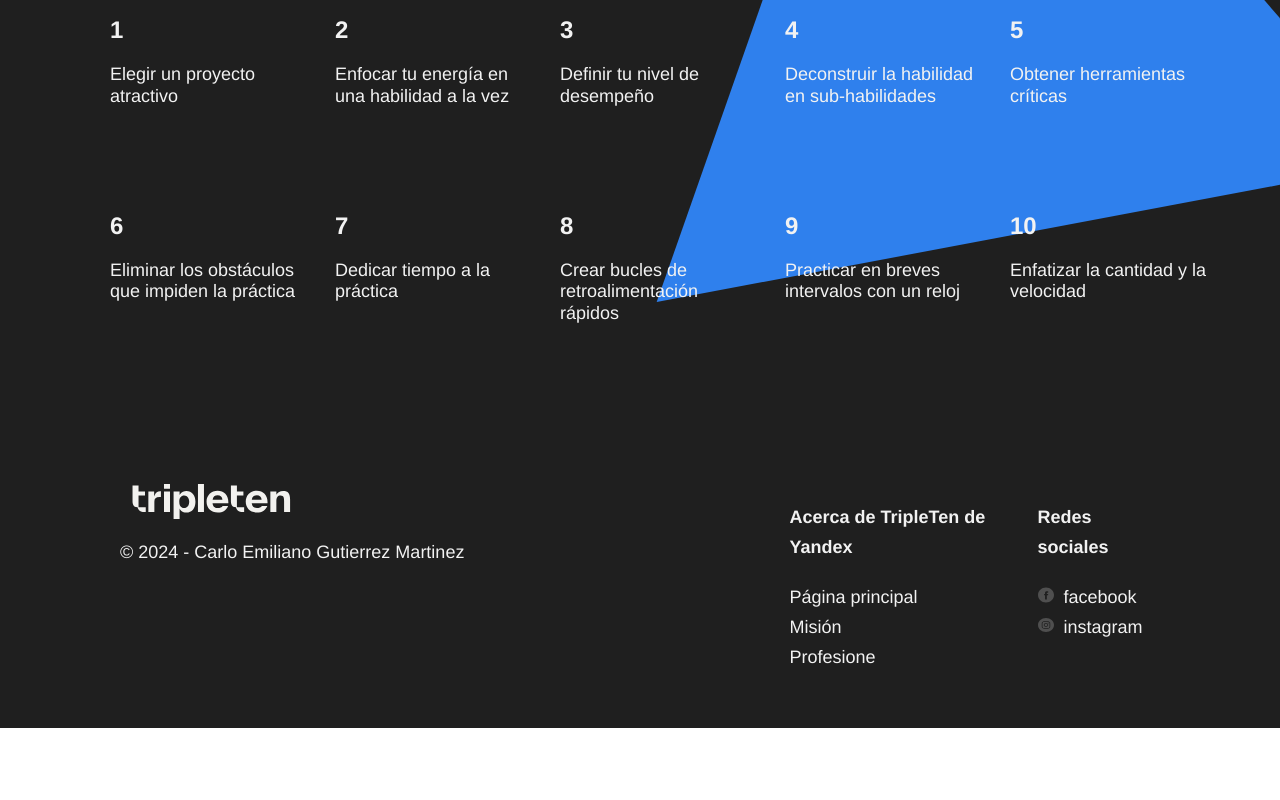
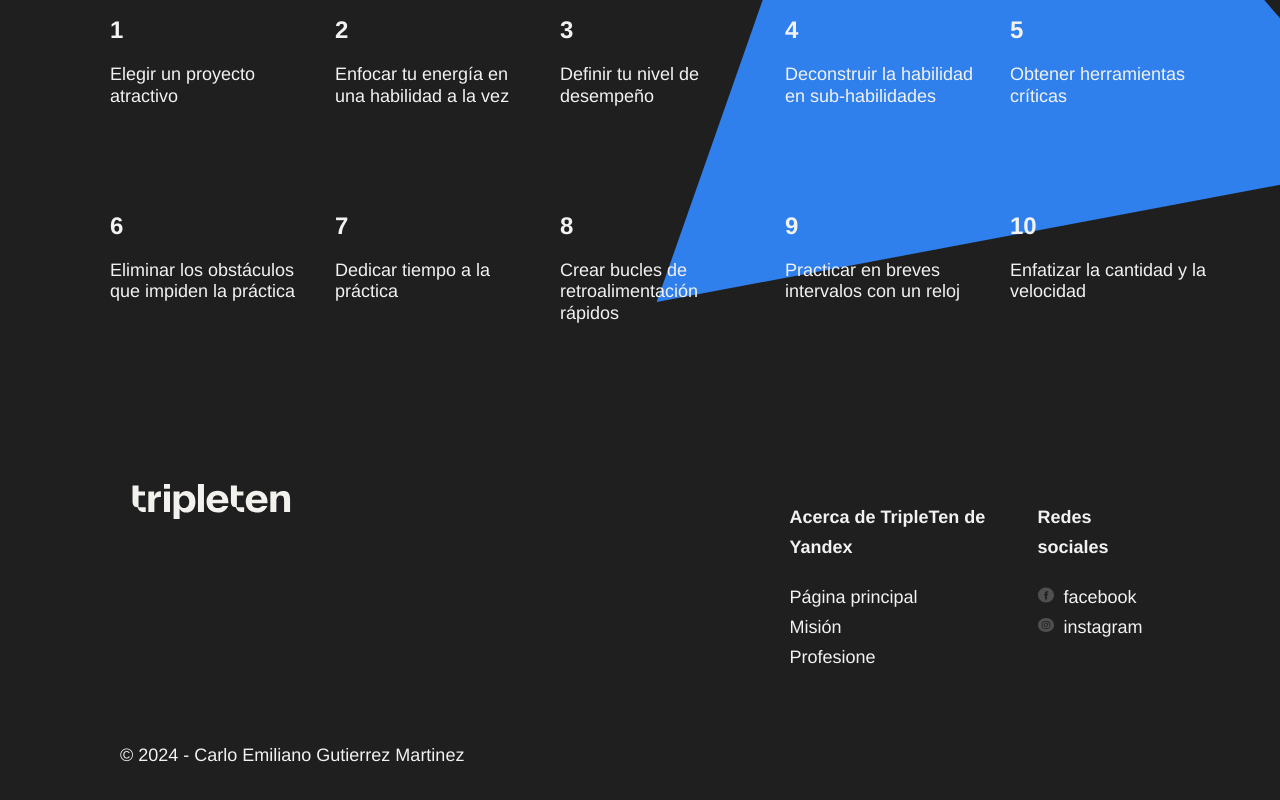
Before and after one commit to CarloGutierrezMau/Aprender-a-aprender, a plain HTML site: page index.html in a window 1280 px wide. Shown: the part 3428-4228 px from the top of the page. Before the commit the page ends 4156 px from the top, so only its background shows below. Drawn offline with Linux system fonts and the light colour scheme.

Commit message:
Cambiar el alto de el footer, hacer flexible el elemnto de contenedor copyright, y quitarle el margin auto del author y cambiarlo a 0

```diff
--- a/styles/style.css
+++ b/styles/style.css
@@ -242,10 +242,14 @@ recordarte cómo configurar los estilos de los elementos*/
   color: #f2f2f2;
   display: flex;
   justify-content: space-between;
+  min-height: 300px;
 }
 
 .footer_column_content_copyright {
   flex-basis: 711px;
+  display: flex;
+  flex-direction: column;
+  justify-content: space-between;
 }
 
 .logo_place_footer {
@@ -257,7 +261,7 @@ recordarte cómo configurar los estilos de los elementos*/
   line-height: 25px;
   font-size: 18px;
   font-weight: normal;
-  margin: 16px auto;
+  margin: 16px 0;
 }
 
 .footer_column-heading {
```
